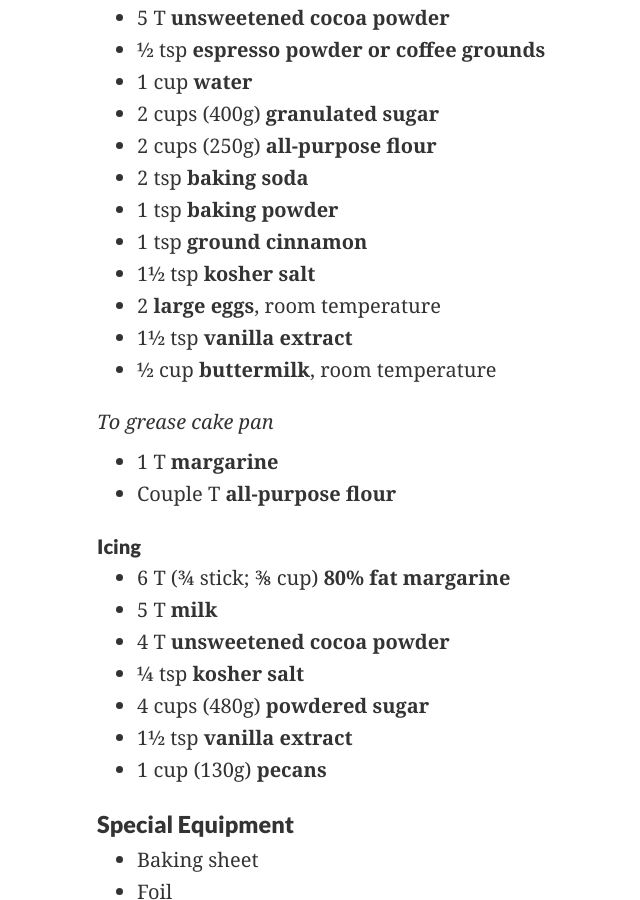
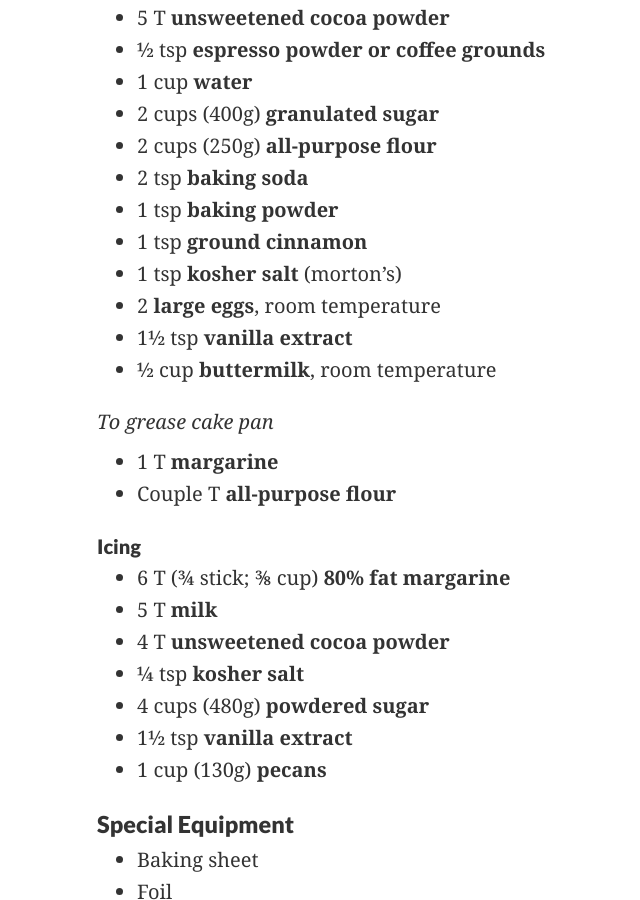
Before and after one commit to bradleyoesch/bradleyoesch.github.io, a Jekyll site: the page built from recipes/chocolate-sheath-cake/index.md, in a window 1280 px wide and 900 px high, scrolled down 908 px. Shown: the whole window, without its empty margins (43-683 px from the left). Built offline with Jekyll 4.4.1, drawn with Linux system fonts in a browser that asks for light colours; some web fonts are replaced; our own code applies the rules of GitHub Pages for plain Markdown files; some of the changed text lies outside the part shown.

Commit message:
chocolate sheath cake less salt

```diff
--- a/recipes/chocolate-sheath-cake/index.md
+++ b/recipes/chocolate-sheath-cake/index.md
@@ -25,7 +25,7 @@ _<sup>Image source: <https://nytimes.com></sup>_
 - 2 tsp **baking soda**
 - 1 tsp **baking powder**
 - 1 tsp **ground cinnamon**
-- 1½ tsp **kosher salt**
+- 1 tsp **kosher salt** (morton's)
 - 2 **large eggs**, room temperature
 - 1½ tsp **vanilla extract**
 - ½ cup **buttermilk**, room temperature
@@ -91,7 +91,7 @@ _To grease cake pan_
         - **2 tsp baking soda**
         - **1 tsp baking powder**
         - **1 tsp ground cinnamon**
-        - **1½ tsp kosher salt**
+        - **1 tsp kosher salt**
     1. Whisk until just combined
         - **Chocolate mixture**
     1. Whisk until just combined
```
